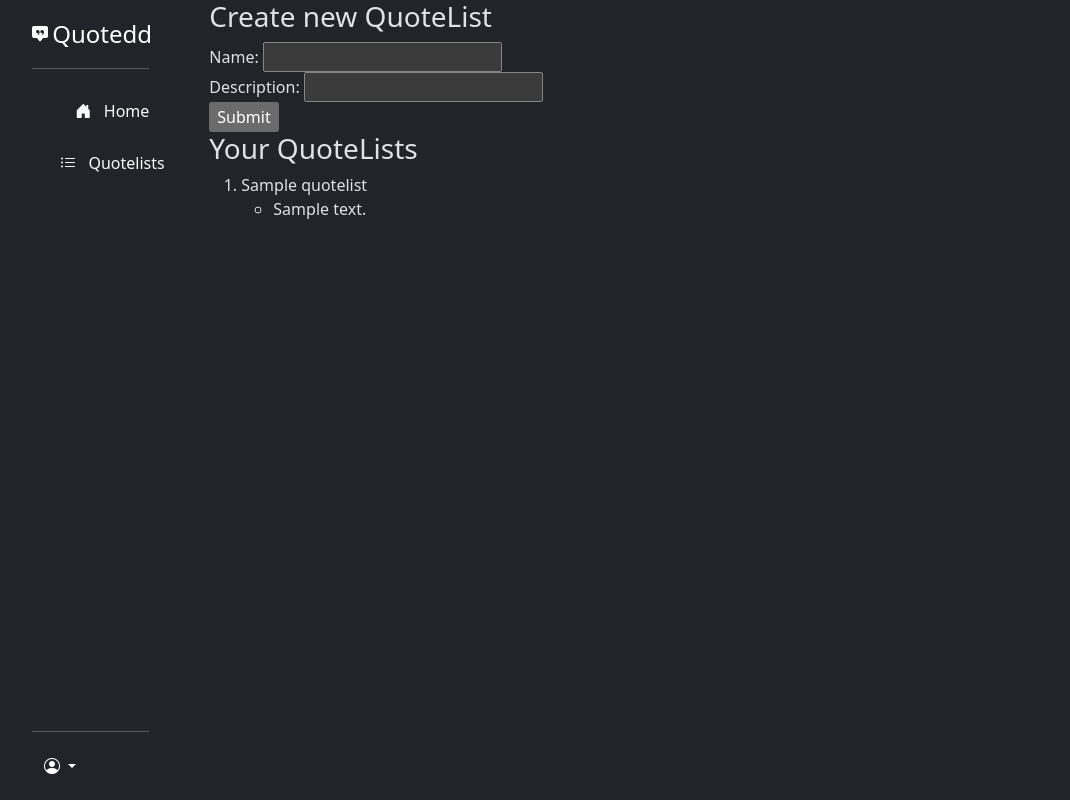
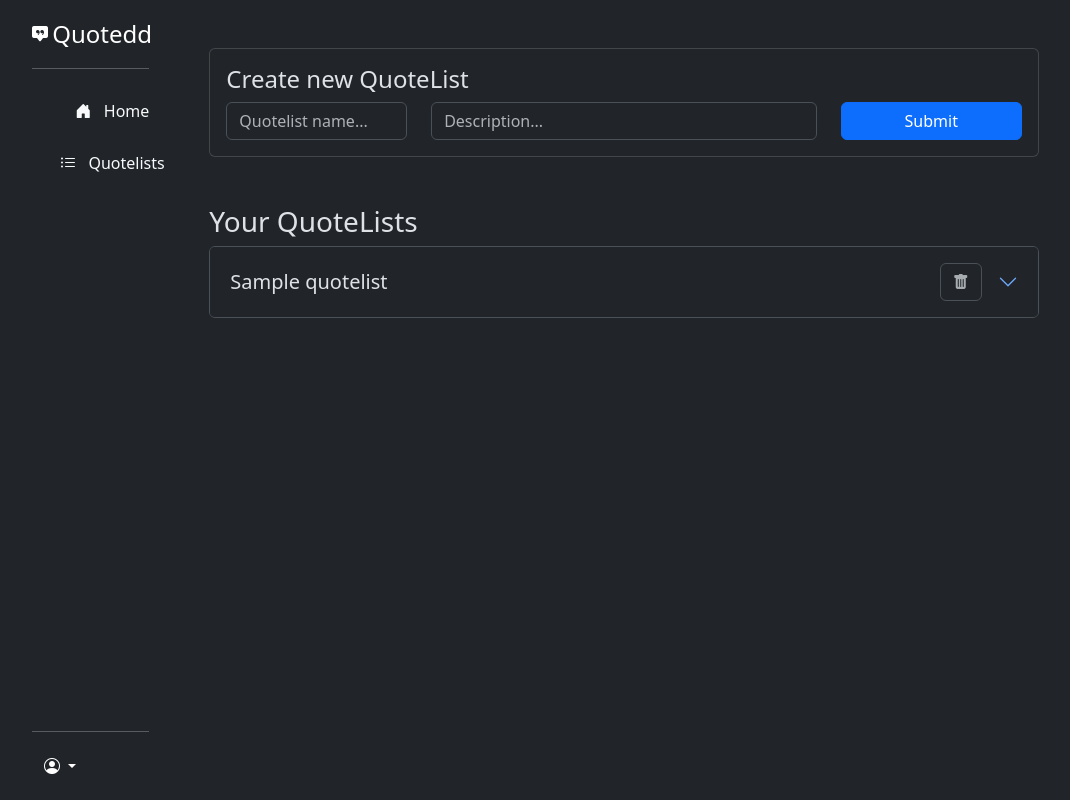
Before and after one commit to CornFlaekk/Quotedd, a Flask app: template views/quotelist/templates/quotelist.html in a window 1280 px wide. Shown: the whole page, without its empty margins (16-1086 px from the left). Run offline with Flask 3, Linux system fonts and the light colour scheme; the template is opened without the code that fills it: most values are stand-ins (such as "Sample title", 1, 10 or a date in 2020); parts of the project's set-up code (start-up, migrations or seed data) failed here and were passed over.

Commit message:
Feat Quotelist page

```diff
--- a/templates/quote.html
+++ b/templates/quote.html
@@ -19,7 +19,7 @@
                 <button class="btn btn-outline-secondary dropdown-toggle border-0" type="button" data-bs-toggle="dropdown" aria-expanded="false"><i class="bi bi-plus-circle"></i>&nbsp;</button>
                 <ul class="dropdown-menu dropdown-menu-end">
                     {% for quotelist_name in quote.quotelists_names %}
-                        <li><a class="dropdown-item" href="#" onclick="location.href = '/quotelists/quotelist/add_quote?quotelistName={{quotelist_name}}&quoteSafeID={{quote.safe_id}}'">{{ quotelist_name }}</a></li>
+                        <li><a class="dropdown-item" href="#" onclick="location.href = '/quotelist/add_quote?quotelistName={{quotelist_name}}&quoteSafeID={{quote.safe_id}}'">{{ quotelist_name }}</a></li>
                     {% endfor %}
                 </ul>
             </div>
--- a/views/quotelist/templates/quotelist.html
+++ b/views/quotelist/templates/quotelist.html
@@ -1,35 +1,71 @@
 {% extends "skeleton.html" %}
+{% block head_title %}Quotelists{% endblock head_title%}
 {% block html_content %}
 
     <!-- Sidebar-->
     {% include "sidebar.html" %}
-                <div class="col-auto col-md-8">
+                <div class="col-auto col-md-8 pt-5">
 
                     <!-- Form to add new QuoteList -->
-                    <h3>Create new QuoteList</h3>
-                    <form action="quotelists/add" method="post">
-                        <label for="quotelistName">Name:</label>
-                        <input type="text" id="quotelistName" name="quotelistName">
-                        <br>
-                        <label for="quotelistDesc">Description:</label>
-                        <input type="text" id="quotelistDesc" name="quotelistDesc">
-                        <br>
-                        <input type="submit">
-                    </form>
+                    <div class="container-sm card p-3 mb-5">
+                        <div class="col">
+                            <h4>Create new QuoteList</h4>
+                        </div>
+                        <form action="quotelist/add" method="post">
+                            <div class="row">
+                                <div class="col col-md-3">
+                                    <input class="form-control" type="text" id="quotelistName" name="quotelistName" placeholder="Quotelist name...">
+                                </div>
+                                <div class="col col-md-6">
+                                    <input class="form-control" type="text" id="quotelistDesc" name="quotelistDesc" placeholder="Description...">
+                                </div>
+                                <div class="col col-md-3 text-center">
+                                    <button class="btn btn-primary w-100" type="submit">Submit</button>
+                                </div>
+                            </div>
+                        </form>
+                    </div>
 
                     <!-- Your Quotelists -->
                     <!-- TODO: Este apartado estará en su propia página, para consultar tus listas -->
                     <h3>Your QuoteLists</h3>
-                    <ol>
+                    <div class="accordion" id="accordionQuotelists">
                     {% for quotelist in quotelists %}
-                        <li>{{ quotelist.name }}</li>
-                            <ul>
-                                {% for quote in quotelist.quotes %}
-                                    <li>{{ quote.content }}</li>
-                                {% endfor %}
-                            </ul>
+                        <div class="accordion-item">
+                            <h2 class="accordion-header">
+                                <button class="accordion-button collapsed" type="button" data-bs-toggle="collapse" data-bs-target="#collapse{{quotelist.safe_id}}" aria-expanded="true" aria-controls="collapse{{quotelist.safe_id}}">
+                                    <span class="fs-5">{{ quotelist.name }}&nbsp;</span>
+                                    <div class="text-end col align-self-end me-3">
+                                        <a class="btn btn-outline-danger border text-decoration-none" onclick="location.href = '/quotelist/delete?quotelistSafeID={{quotelist.safe_id}}'">
+                                            <i class="bi bi-trash-fill text-secondary-emphasis"></i>
+                                        </a>
+                                    </div>
+                                </button>
+                            </h2>
+                            <div id="collapse{{quotelist.safe_id}}" class="accordion-collapse collapse " data-bs-parent="#accordionQuotelists">
+                                <div class="accordion-body">
+                                    <ul class="list-group">
+                                        <span class="fs-6 pb-2">{{ quotelist.description }}</span>
+                                        {% for quote in quotelist.quotes %}
+                                            <li class="list-group-item">
+                                                <div class="btn-group" role="group" aria-label="Basic example">
+                                                    <a class="stretched-link text-decoration-none link-light m-2" rel="noreferrer" href="/quote?quoteSafeID={{ quote.safe_id }}" target="_blank">
+                                                        {{ quote.content }}
+                                                        &nbsp;
+                                                        <i class="bi bi-box-arrow-up-right "></i>
+                                                    </a>
+                                                    <a class="btn btn-outline-danger border text-end col align-self-end text-decoration-none z-3 ms-3" onclick="location.href = '/quotelist/add_quote?quotelistName={{quotelist.name}}&quoteSafeID={{quote.safe_id}}'">
+                                                        <i class="bi bi-trash-fill text-secondary-emphasis"></i>
+                                                    </a>
+                                                </div>
+                                            </li>
+                                        {% endfor %}
+                                    </ul>
+                                </div>
+                            </div>
+                        </div>
                     {% endfor %}
-                    </ol>
+                    </div>
 
                 </div>
                 <div class="col-auto col-md-2">
```
Also changed, not shown: views/main/main_view.py (+0 -32 lines), views/main/templates/home.html (+7 -4 lines), views/quotelist/quotelist_view.py (+77 -0 lines), 1 other file.
